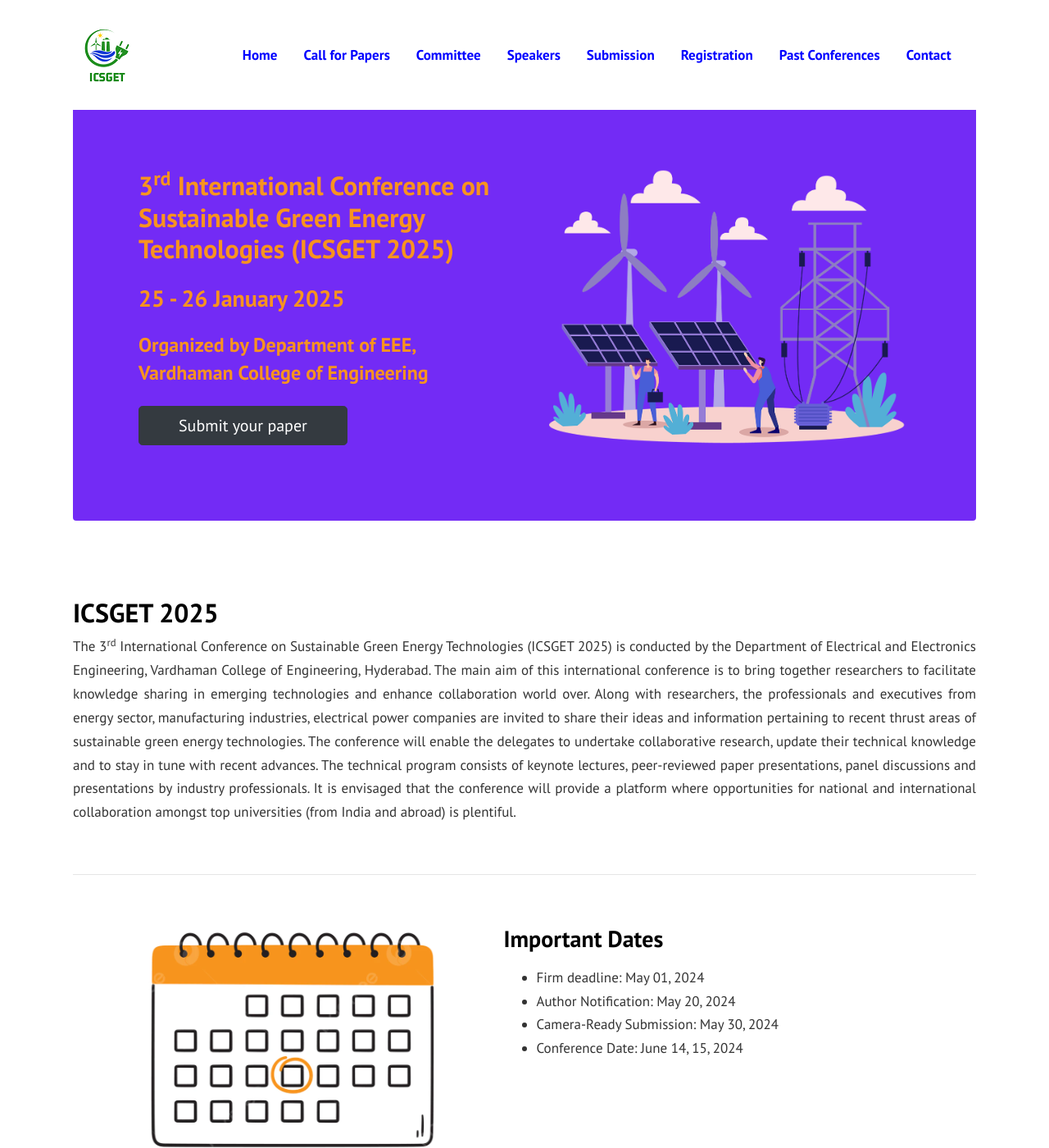
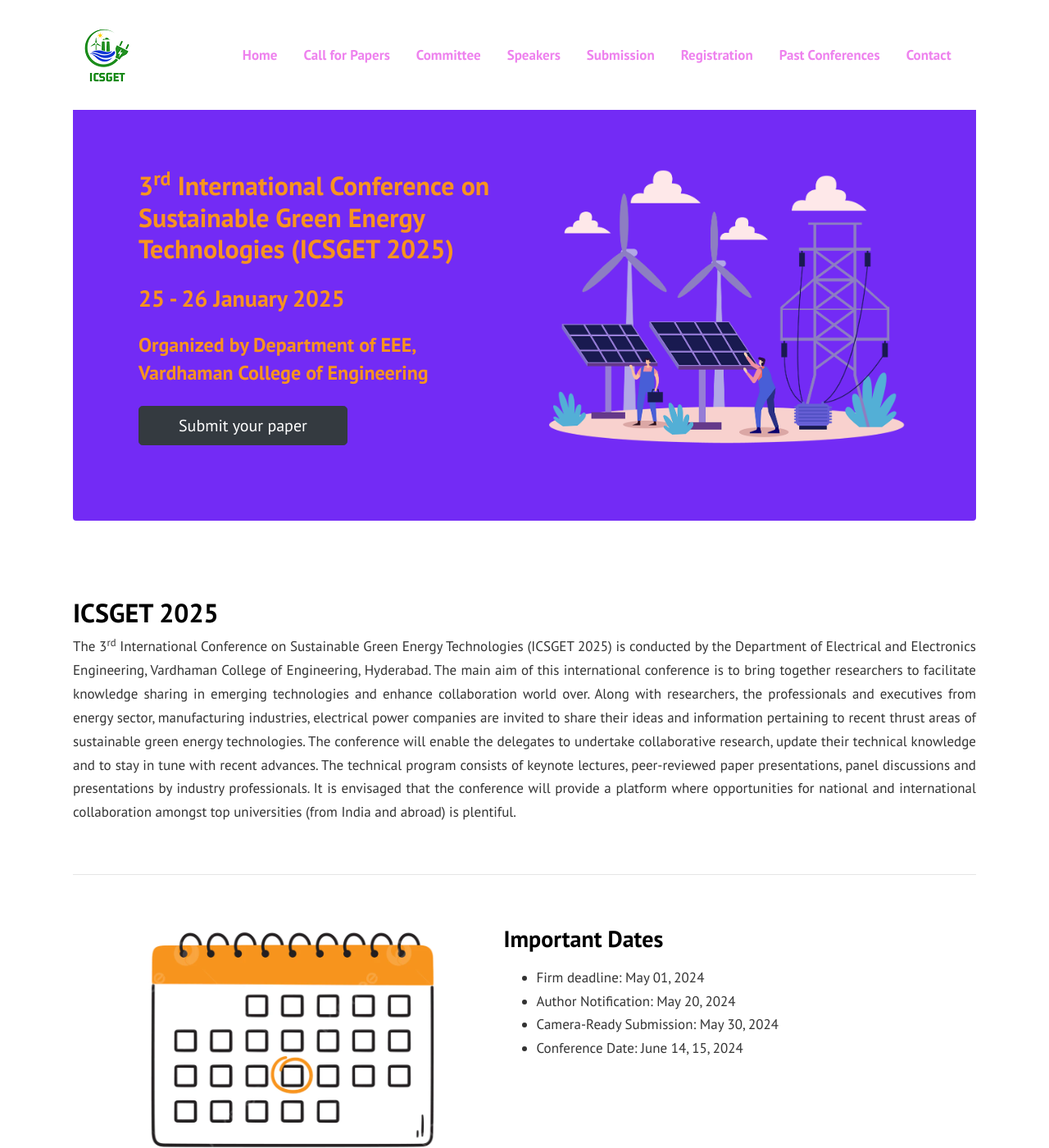
Before and after one commit to sravivarmanvce/temp, a Jekyll site: the page built from index.md, in a window 1280 px wide and 1400 px high. Shown: the whole window at 82% size. Built offline with Jekyll 4.4.1, drawn with Linux system fonts in a browser that asks for light colours.

Commit message:
changed link color

```diff
--- a/assets/css/theme.scss
+++ b/assets/css/theme.scss
@@ -5,6 +5,7 @@
 
 $green:   #08a057 !default;
 $blue:    #3d61fd !default;
+$violet:  #732bf5 !default;
 
 @import 'bootstrap/bootstrap';
 
@@ -52,7 +53,7 @@
     font-weight:600 !important;
 }
 a {
-    color:blue;
+    color:violet;
     text-decoration:none;
     transition: all .4s;
     &:hover {
```
